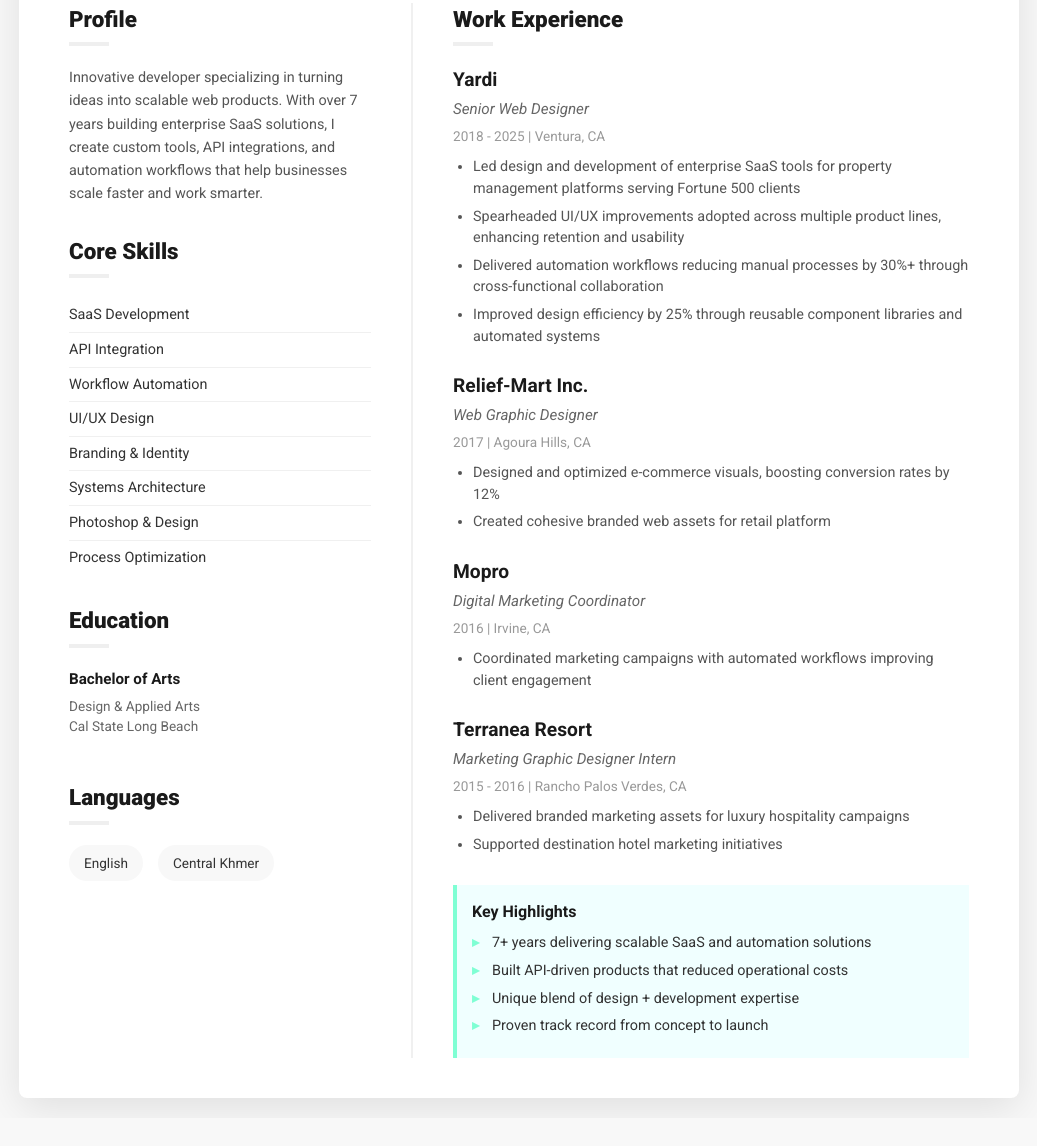
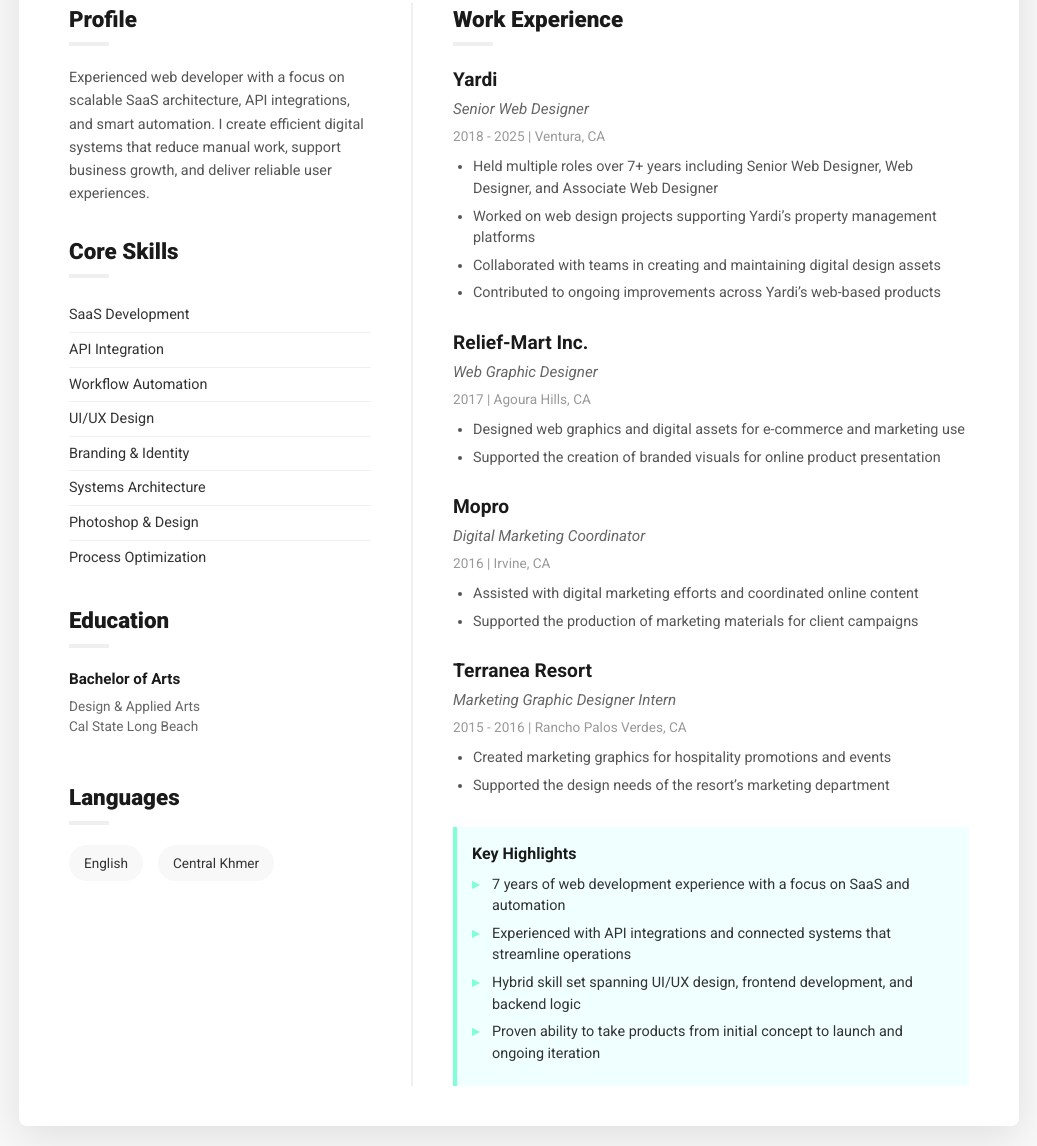
Before and after one commit to vonroflo/roataneavonei-resume, a plain HTML site: page index.html in a window 1280 px wide. Shown: the part 365-1511 px from the top of the page, without its empty margins (121-1158 px from the left). Before the commit the page ends 1483 px from the top, so only its background shows below. Drawn offline with nearby package versions, Linux system fonts and the light colour scheme.

Commit message:
Update resume content and styling

```diff
--- a/index.html
+++ b/index.html
@@ -561,7 +561,7 @@
                         <span class="first-name">Roatanea</span>
                         Vonei
                     </h1>
-                    <div class="tagline">SaaS, API & Automation Developer</div>
+                    <div class="tagline">Web Developer • SaaS & Automation Developer</div>
                 </div>
             </div>
 
@@ -588,8 +588,7 @@
                 <section>
                     <h2>Profile</h2>
                     <p class="profile-text">
-                        Innovative developer specializing in turning ideas into scalable web products. With over 7 years building enterprise SaaS solutions, I create custom tools, API integrations, and automation workflows that help businesses scale faster and work smarter.
-                    </p>
+                        Experienced web developer with a focus on scalable SaaS architecture, API integrations, and smart automation. I create efficient digital systems that reduce manual work, support business growth, and deliver reliable user experiences.                    </p>
                 </section>
 
                 <section>
@@ -627,6 +626,7 @@
                 <section>
                     <h2>Work Experience</h2>
 
+                    <!-- Yardi -->
                     <div class="job">
                         <div class="job-header">
                             <div class="company-name">Yardi</div>
@@ -634,13 +634,14 @@
                             <span class="date">2018 - 2025 | Ventura, CA</span>
                         </div>
                         <ul>
-                            <li>Led design and development of enterprise SaaS tools for property management platforms serving Fortune 500 clients</li>
-                            <li>Spearheaded UI/UX improvements adopted across multiple product lines, enhancing retention and usability</li>
-                            <li>Delivered automation workflows reducing manual processes by 30%+ through cross-functional collaboration</li>
-                            <li>Improved design efficiency by 25% through reusable component libraries and automated systems</li>
+                            <li>Held multiple roles over 7+ years including Senior Web Designer, Web Designer, and Associate Web Designer</li>
+                            <li>Worked on web design projects supporting Yardi’s property management platforms</li>
+                            <li>Collaborated with teams in creating and maintaining digital design assets</li>
+                            <li>Contributed to ongoing improvements across Yardi’s web-based products</li>
                         </ul>
                     </div>
 
+                    <!-- Relief-Mart -->
                     <div class="job">
                         <div class="job-header">
                             <div class="company-name">Relief-Mart Inc.</div>
@@ -648,11 +649,12 @@
                             <span class="date">2017 | Agoura Hills, CA</span>
                         </div>
                         <ul>
-                            <li>Designed and optimized e-commerce visuals, boosting conversion rates by 12%</li>
-                            <li>Created cohesive branded web assets for retail platform</li>
+                            <li>Designed web graphics and digital assets for e-commerce and marketing use</li>
+                            <li>Supported the creation of branded visuals for online product presentation</li>
                         </ul>
                     </div>
 
+                    <!-- Mopro -->
                     <div class="job">
                         <div class="job-header">
                             <div class="company-name">Mopro</div>
@@ -660,10 +662,12 @@
                             <span class="date">2016 | Irvine, CA</span>
                         </div>
                         <ul>
-                            <li>Coordinated marketing campaigns with automated workflows improving client engagement</li>
+                            <li>Assisted with digital marketing efforts and coordinated online content</li>
+                            <li>Supported the production of marketing materials for client campaigns</li>
                         </ul>
                     </div>
 
+                    <!-- Terranea Resort -->
                     <div class="job">
                         <div class="job-header">
                             <div class="company-name">Terranea Resort</div>
@@ -671,19 +675,20 @@
                             <span class="date">2015 - 2016 | Rancho Palos Verdes, CA</span>
                         </div>
                         <ul>
-                            <li>Delivered branded marketing assets for luxury hospitality campaigns</li>
-                            <li>Supported destination hotel marketing initiatives</li>
+                            <li>Created marketing graphics for hospitality promotions and events</li>
+                            <li>Supported the design needs of the resort’s marketing department</li>
                         </ul>
                     </div>
                 </section>
 
+
                 <div class="highlights-box">
                     <h3>Key Highlights</h3>
                     <ul>
-                        <li>7+ years delivering scalable SaaS and automation solutions</li>
-                        <li>Built API-driven products that reduced operational costs</li>
-                        <li>Unique blend of design + development expertise</li>
-                        <li>Proven track record from concept to launch</li>
+                        <li>7 years of web development experience with a focus on SaaS and automation</li>
+                        <li>Experienced with API integrations and connected systems that streamline operations</li>
+                        <li>Hybrid skill set spanning UI/UX design, frontend development, and backend logic</li>
+                        <li>Proven ability to take products from initial concept to launch and ongoing iteration</li>
                     </ul>
                 </div>
             </div>
```
